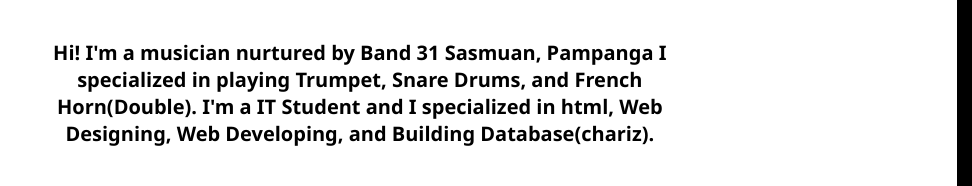
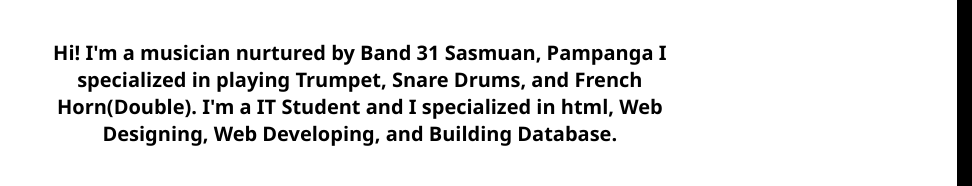
Before and after one commit to SaintLotuss/my-portfolio, a plain HTML site: page index.html in a window 1280 px wide. Shown: the part 373-559 px from the top of the page, 0-972 px from the left. Drawn offline with Linux system fonts and the light colour scheme.

Commit message:
index.html

```diff
--- a/index.html
+++ b/index.html
@@ -56,7 +56,7 @@
                             Hi! I'm a musician nurtured by Band 31 Sasmuan, Pampanga
                             I specialized in playing Trumpet, Snare Drums, and
                             French Horn(Double).  I'm a IT Student and I specialized in html, Web Designing, Web Developing, and
-                            Building Database(chariz).
+                            Building Database.
                         </h4>
                         <br><br><br>
                         <div>
```
